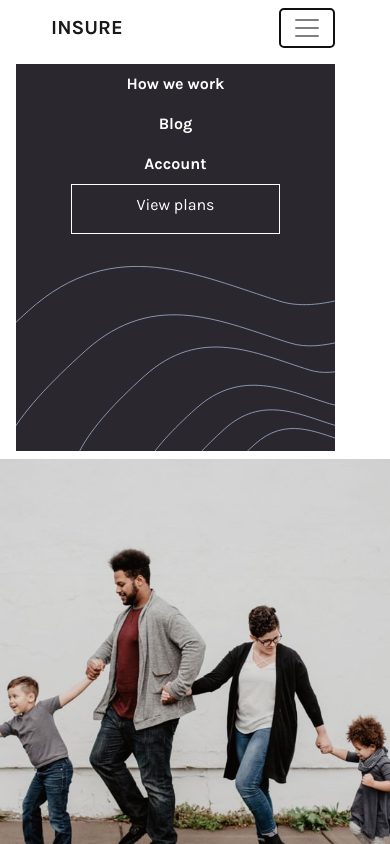
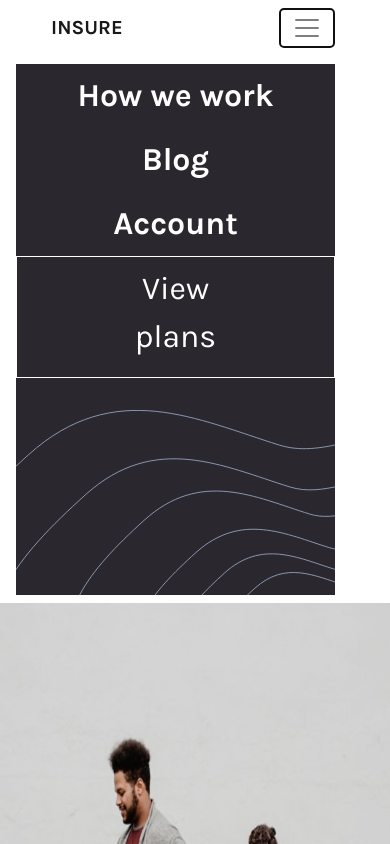
Before and after one commit to reutby/insure-landing-page-challenge, a plain HTML site: page index.html in a window 390 px wide. Both pictures are taken after a click on the button "Toggle navigation". Shown: the top 844 px of the page. Drawn offline with nearby package versions, Linux system fonts and the light colour scheme.

Commit message:
last style finishing

```diff
--- a/styles.css
+++ b/styles.css
@@ -15,7 +15,8 @@ body {
   z-index: -1;
   right: 10rem;
   top: 10rem;
-  width: 35%;
+  width:600px;
+  height:710px;
 }
 
 .big-heading {
@@ -212,6 +213,7 @@ body {
 }
 .bg-pattern-mobile-nav {
   visibility: hidden;
+  position: absolute;
 }
 .footer-menu {
   color: hsl(270, 9%, 17%);
@@ -234,6 +236,9 @@ body {
   padding-right: 5rem;
 }
 
+.btn {
+  border-radius: 0;
+}
 @media (max-width:1000px) {
   .intro-pic {
     position: static;
@@ -242,6 +247,7 @@ body {
 
   .navbar-light .navbar-nav .nav-link {
     color: white;
+    font-size: 2rem;
   }
 
   .pattern-how-we-work {
@@ -320,13 +326,12 @@ body {
   .plan-button-mobile {
     border-color: white;
     color: white;
-    padding: 0.5rem 4rem 1rem 4rem;
+    padding: 0.5rem 7rem 1rem 7rem;
     margin-bottom: 2rem;
-  }
-
-  .btn {
-    border-radius: 0;
+    font-size: 2rem;
   }
 
 
+
+
 }
```
